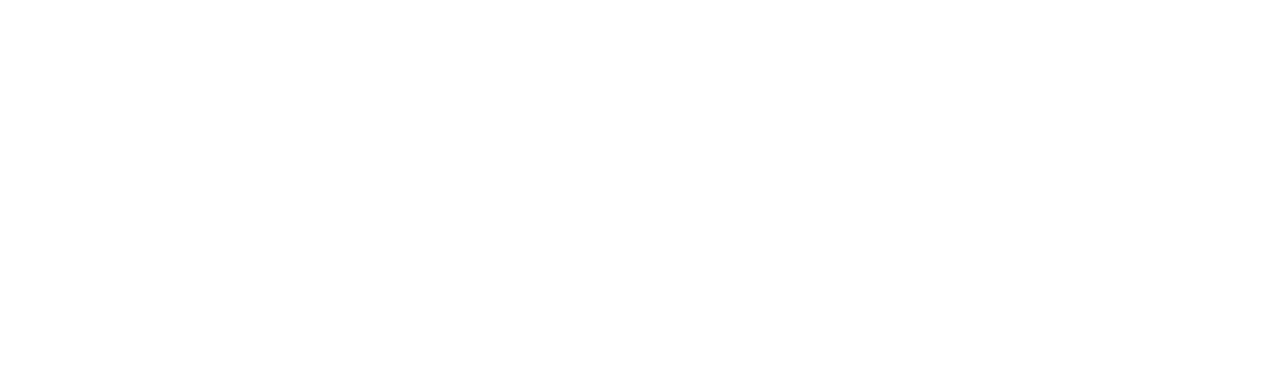
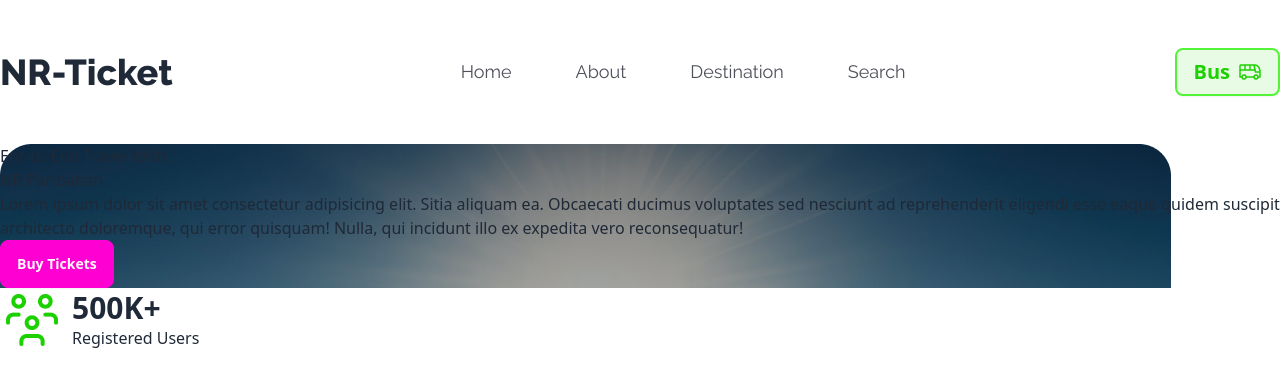
Before and after one commit to mdNaeemUddin/assignment-five, a plain HTML site: page index.html in a window 1280 px wide. Drawn offline with nearby package versions, Linux system fonts and the light colour scheme.

Commit message:
navbar okay

```diff
--- a/index.html
+++ b/index.html
@@ -10,12 +10,62 @@
     <link href="https://cdn.jsdelivr.net/npm/daisyui@4.6.0/dist/full.min.css" rel="stylesheet" type="text/css" />
     <script src="https://cdn.tailwindcss.com"></script>
 
+    <!-- External CSS -->
+    <link rel="stylesheet" href="style.css">
+
 
 </head>
 
 <body>
-    <header>
+    <header class="container mx-auto mt-12 ">
+        <div class="flex justify-between items-center pb-12">
+            <div class="flex items-center raleway-font">
+                <h3 class="text-4xl font-extrabold pr-72">
+                    NR-Ticket
+                </h3>
 
+                <ul class="flex text-lg font-normal text-[#030712B3] space-x-16">
+                    <li>Home</li>
+                    <li>About</li>
+                    <li>Destination</li>
+                    <li>Search</li>
+                </ul>
+
+            </div>
+            <div>
+                <button class="btn bg-[#1DD1001A] text-xl text-[#1DD100] border-2 border-[#52f339] font-bold">
+                    Bus <img class="inline" src="images/bus-icon.png" alt="A Bus">
+                </button>
+            </div>
+        </div>
+
+        <div>
+            <div class="bg-[url('images/banner.png')] bg-no-repeat">
+                <h1>
+                    Ent-to-End Travel With <br>
+                    NR Paribahan
+                </h1>
+                <p>
+                    Lorem ipsum dolor sit amet consectetur adipisicing elit. Sitia aliquam ea. Obcaecati ducimus voluptates sed nesciunt ad reprehenderit eligendi esse eaque quidem suscipit architecto doloremque, qui error quisquam! Nulla, qui incidunt illo ex expedita vero reconsequatur!
+                </p>
+                <button class="btn btn-secondary">
+                    Buy Tickets
+                </button>
+            </div>
+            <div>
+                <div class="flex items-center space-x-2">
+                    <img src="images/people.png" alt="peoples icon">
+                    <div>
+                        <h3 class="text-3xl font-extrabold">
+                            500K+
+                        </h3>
+                        <p>
+                            Registered Users
+                        </p>
+                    </div>
+                </div>
+            </div>
+        </div>
     </header>
     <main>
 
--- /dev/null
+++ b/style.css
@@ -0,0 +1,12 @@
+
+/* google font */
+
+@import url('https://fonts.googleapis.com/css2?family=Inter:wght@100..900&family=Raleway:ital,wght@0,100..900;1,100..900&display=swap');
+
+.raleway-font{
+    font-family: "Raleway", sans-serif;
+}
+
+.inter-font{
+    font-family: "Inter", sans-serif;
+}
```
Also changed, not shown: tailwind.config.js (+8 -0 lines).
